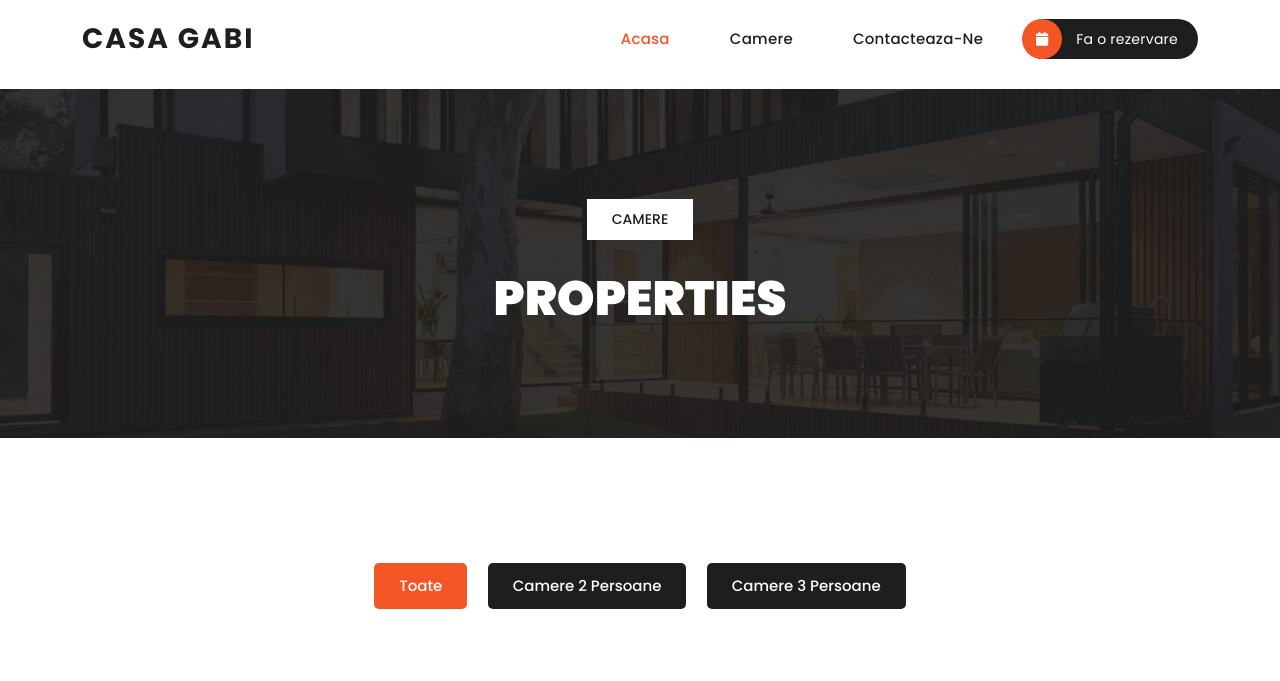
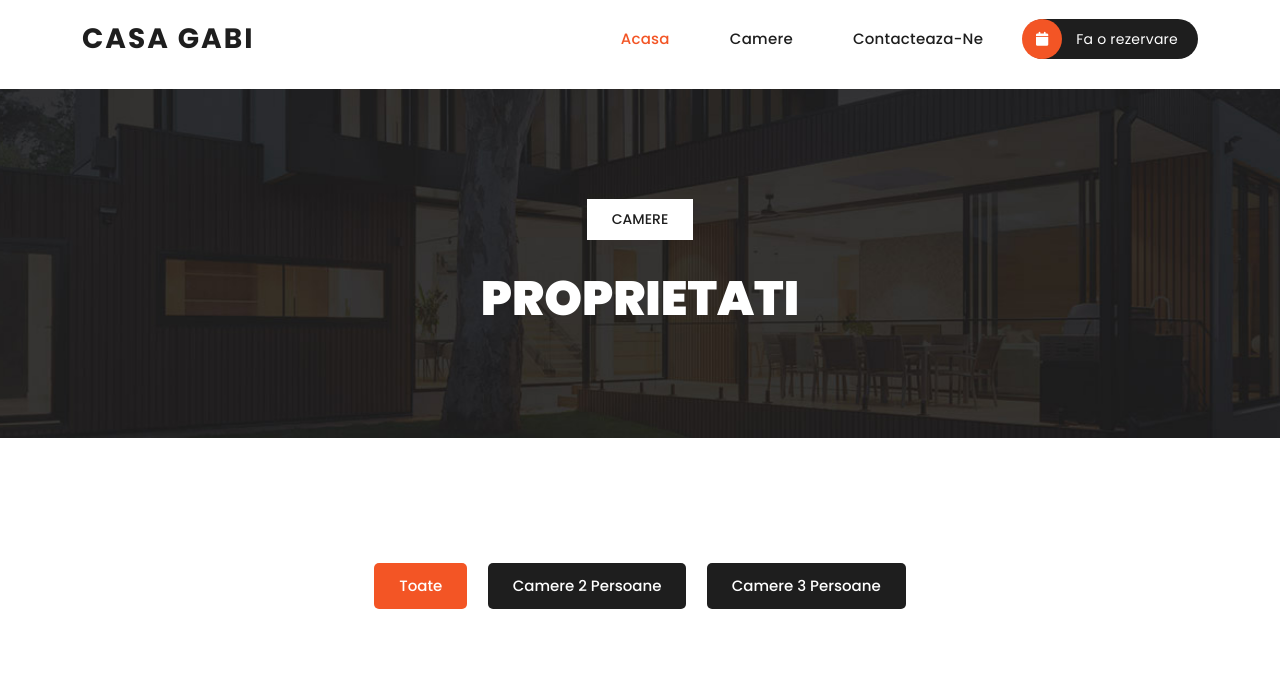
Before and after one commit to gabiTodo/gabiTodo.github.io, a plain HTML site: page properties.html in a window 1280 px wide. Shown: the part 62-743 px from the top of the page. Drawn offline with nearby package versions, Linux system fonts and the light colour scheme.

Commit message:
Update properties.html

```diff
--- a/properties.html
+++ b/properties.html
@@ -113,7 +113,7 @@ https://templatemo.com/tm-591-villa-agency
       <div class="row">
         <div class="col-lg-12">
           <span class="breadcrumb"><a href="#"></a> Camere</span>
-          <h3>Properties</h3>
+          <h3>Proprietati</h3>
         </div>
       </div>
     </div>
```
